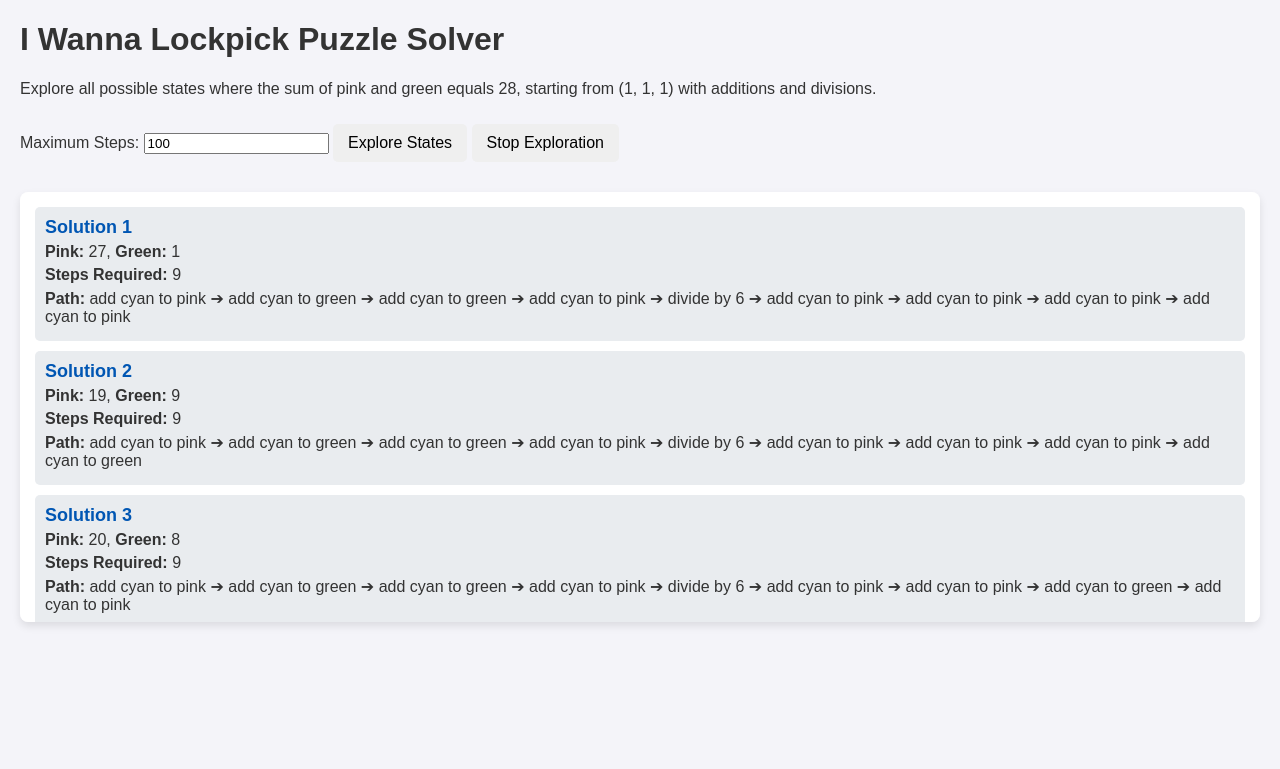
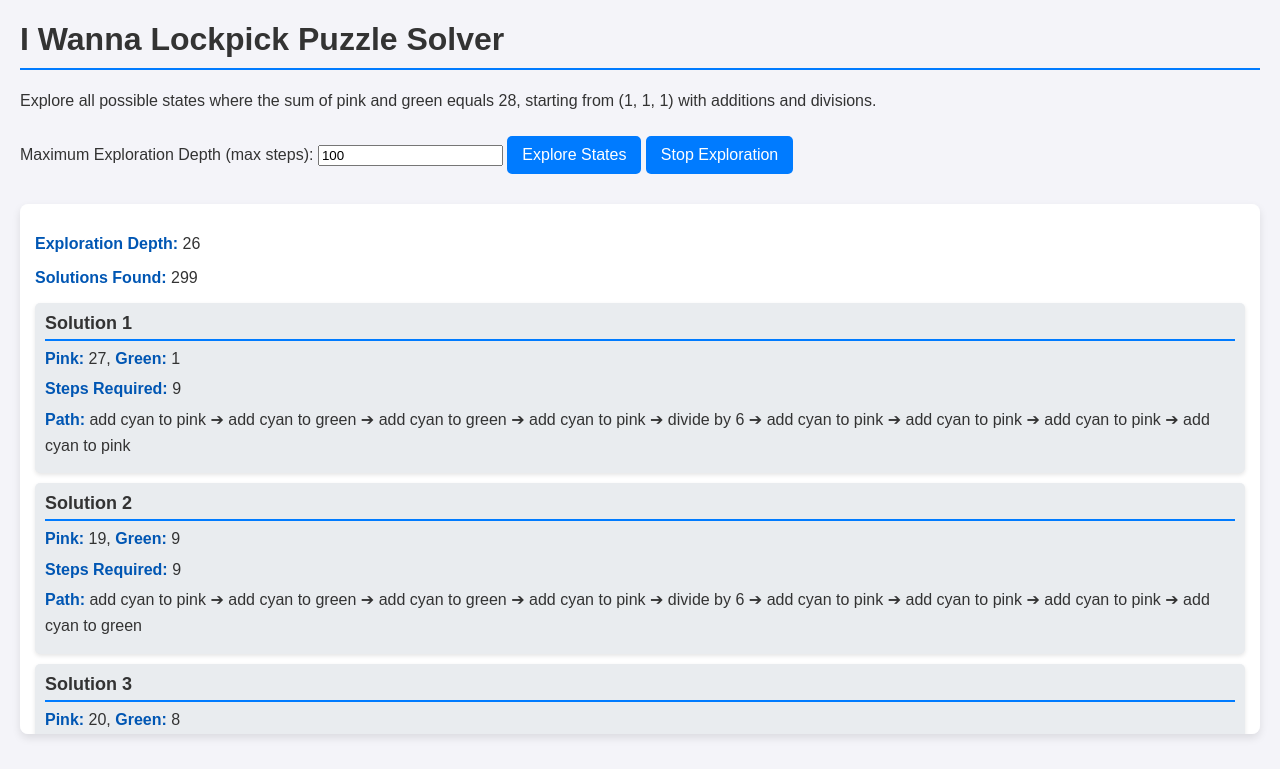
Before and after one commit to FactoryBlack/srr-generator, a website: page test.html in a window 1280 px wide. Both pictures are taken after a click on the button "Explore States". Drawn offline with Linux system fonts and the light colour scheme.

Commit message:
Update test.html

```diff
--- a/test.html
+++ b/test.html
@@ -5,6 +5,7 @@
     <meta name="viewport" content="width=device-width, initial-scale=1.0">
     <title>I Wanna Lockpick Puzzle Solver</title>
     <style>
+        /* General styling for page layout */
         body {
             font-family: Arial, sans-serif;
             margin: 20px;
@@ -17,34 +18,54 @@
             padding: 15px;
             border-radius: 8px;
             box-shadow: 0px 4px 8px rgba(0, 0, 0, 0.1);
-            max-height: 400px;
+            max-height: 500px;
             overflow-y: auto;
         }
+        /* Styling for buttons */
         button {
             margin: 10px 0;
             padding: 10px 15px;
             font-size: 16px;
+            background-color: #007bff;
+            color: #fff;
             border: none;
             border-radius: 5px;
             cursor: pointer;
             transition: background-color 0.3s;
         }
         button:hover {
-            background-color: #ddd;
+            background-color: #0056b3;
         }
+        /* Styling each solution block */
         .solution {
             background-color: #e9ecef;
             padding: 10px;
             margin-bottom: 10px;
             border-radius: 5px;
+            box-shadow: 0px 2px 4px rgba(0, 0, 0, 0.1);
         }
+        /* Styling for solution titles */
         .solution h3 {
             margin: 0;
             font-size: 18px;
+            color: #333;
+            border-bottom: 2px solid #007bff;
+            padding-bottom: 5px;
+        }
+        /* Styling for output text */
+        .solution p {
+            margin: 5px 0;
+            line-height: 1.6;
+        }
+        /* Highlighting important information */
+        strong {
             color: #0056b3;
         }
-        .solution p {
-            margin: 5px 0;
+        /* Styling for headers */
+        h1 {
+            color: #333;
+            border-bottom: 2px solid #007bff;
+            padding-bottom: 10px;
         }
     </style>
 </head>
@@ -52,7 +73,7 @@
     <h1>I Wanna Lockpick Puzzle Solver</h1>
     <p>Explore all possible states where the sum of pink and green equals 28, starting from (1, 1, 1) with additions and divisions.</p>
 
-    <label for="maxSteps">Maximum Steps:</label>
+    <label for="maxSteps">Maximum Exploration Depth (max steps):</label>
     <input type="number" id="maxSteps" value="100" min="1">
     <button onclick="exploreStates()">Explore States</button>
     <button onclick="stopExploration()">Stop Exploration</button>
@@ -68,19 +89,23 @@
             const outputDiv = document.getElementById('output');
             outputDiv.innerHTML = "Exploring states...";
 
-            const solutions = bruteForceExplore(maxSteps);
+            const { solutions, explorationDepth } = bruteForceExplore(maxSteps);
 
             if (solutions.length === 0) {
-                outputDiv.innerHTML = "No solutions found within the step limit.";
+                outputDiv.innerHTML = `<p>No solutions found within the exploration depth of <strong>${explorationDepth}</strong>.</p>`;
             } else {
-                outputDiv.innerHTML = solutions.map((sol, idx) => `
+                outputDiv.innerHTML = `
+                    <p><strong>Exploration Depth:</strong> ${explorationDepth}</p>
+                    <p><strong>Solutions Found:</strong> ${solutions.length}</p>
+                    ${solutions.map((sol, idx) => `
                         <div class="solution">
                             <h3>Solution ${idx + 1}</h3>
                             <p><strong>Pink:</strong> ${sol.pink}, <strong>Green:</strong> ${sol.green}</p>
                             <p><strong>Steps Required:</strong> ${sol.path.length}</p>
                             <p><strong>Path:</strong> ${sol.path.join(" ➔ ")}</p>
                         </div>
-                `).join("");
+                    `).join("")}
+                `;
             }
         }
 
@@ -110,7 +135,7 @@
                     // Check if we've hit the max set size to prevent overflow
                     if (reachedStates.size >= MAX_SET_SIZE) {
                         stop = true;
-                        return solutions;
+                        return { solutions, explorationDepth: step };
                     }
 
                     // Prune states with pink or green greater than MAX_PINK_GREEN
@@ -139,7 +164,7 @@
                 step++;
             }
 
-            return solutions;
+            return { solutions, explorationDepth: step };
         }
     </script>
 </body>
```
Lines whose indentation alone changed are shown as unchanged.
